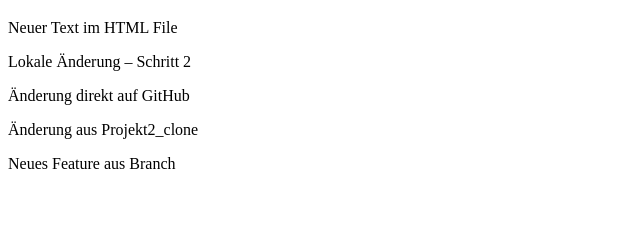
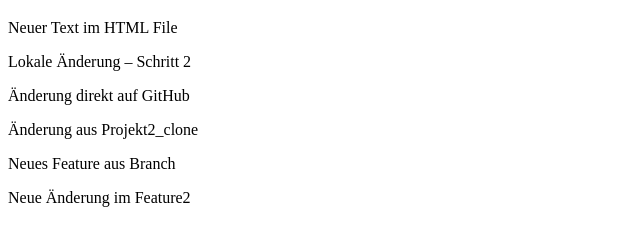
Before and after one commit to KaterynaSavelieva/Projekt2, a plain HTML site: page index.html in a window 1280 px wide. Shown: the part 61-306 px from the top of the page, without its empty margins (0-640 px from the left). Drawn offline with Linux system fonts and the light colour scheme.

Commit message:
Feature2: neuer Absatz hinzugefügt

```diff
--- a/index.html
+++ b/index.html
@@ -10,5 +10,6 @@
     <p>Änderung direkt auf GitHub</p>
     <p>Änderung aus Projekt2_clone</p>
     <p>Neues Feature aus Branch</p>
+    <p>Neue Änderung im Feature2</p>
   </body>
 </html>
```
